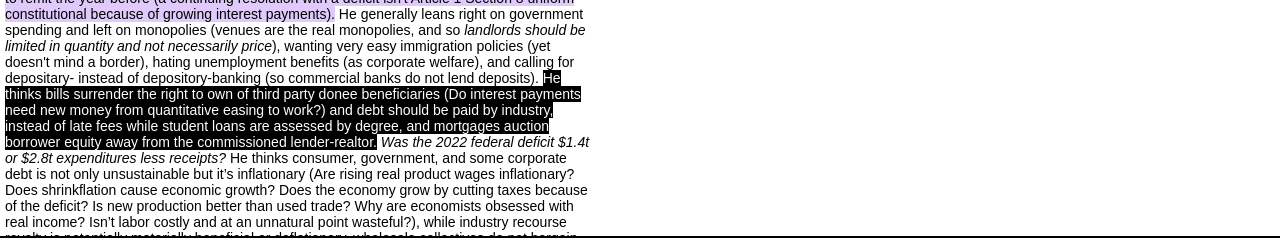
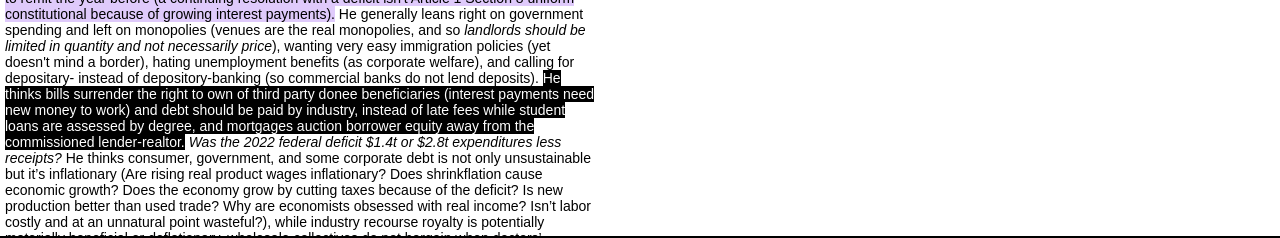
Before and after one commit to NickCarducci/TruncatedWholesaleTax, a React (Create React App) app: page / in a window 1280 px wide. Shown: the part 528-766 px from the top of the page. Built offline with nearby package versions, Linux system fonts and the light colour scheme; a web font is replaced by a local one.

Commit message:
Update App.js

```diff
--- a/src/App.js
+++ b/src/App.js
@@ -179,11 +179,10 @@ class App extends React.Component {
               }}
             >
               He thinks bills surrender the right to own of third party donee
-              beneficiaries (Do interest payments need new money from
-              quantitative easing to work?) and debt should be paid by industry,
-              instead of late fees while student loans are assessed by degree,
-              and mortgages auction borrower equity away from the commissioned
-              lender-realtor.
+              beneficiaries (interest payments need new money to work) and debt
+              should be paid by industry, instead of late fees while student
+              loans are assessed by degree, and mortgages auction borrower
+              equity away from the commissioned lender-realtor.
             </span>
             {space}
             <i>
@@ -476,6 +475,9 @@ class App extends React.Component {
           them with a realtor commission, or refinance if lower.
           <br />
           <br />
+          26 Battin Road, Fair Haven, NJ 07704
+          <br />
+          <br />
           <br />
         </div>
       </div>
```
